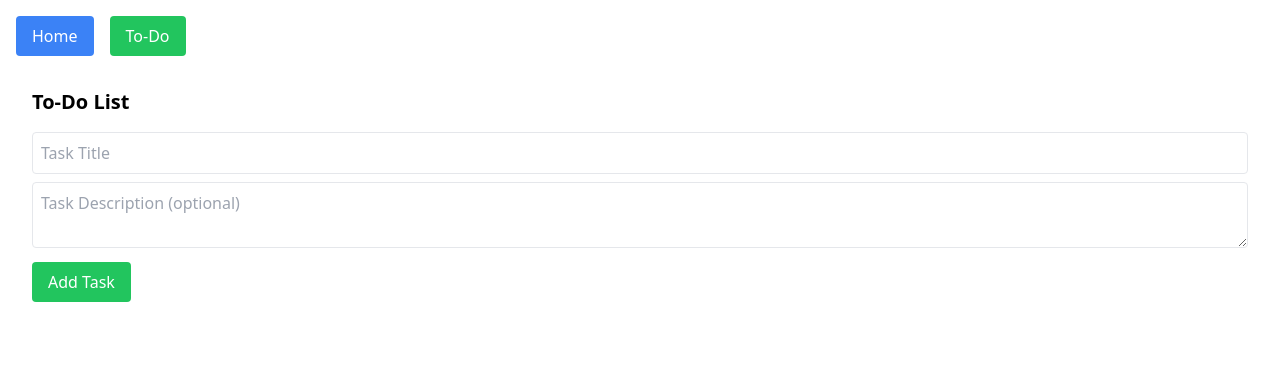
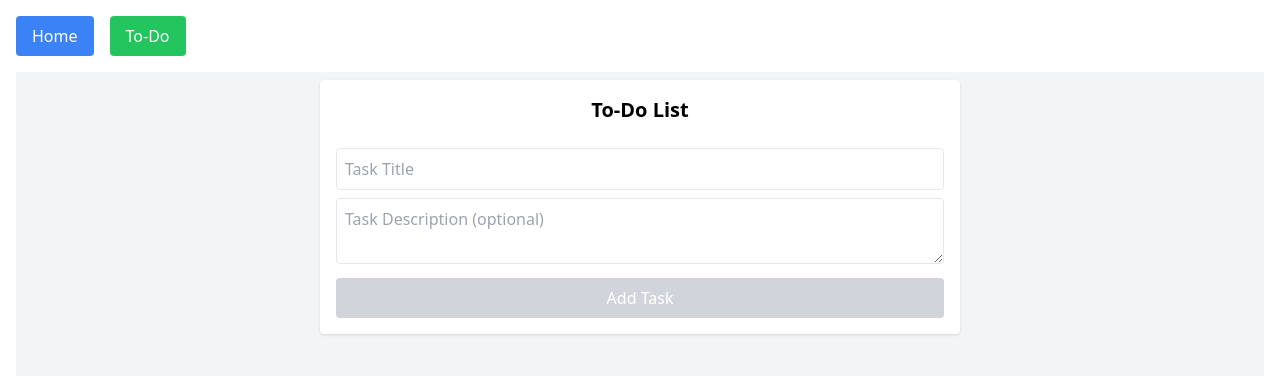
Before and after one commit to umaagaa/react, a React (Vite) app: page /todo in a window 1280 px wide. Shown: the top 376 px of the page. Built offline with nearby package versions, Linux system fonts and the light colour scheme.

Commit message:
editdelete

```diff
--- a/src/components/ToDoContainer.jsx
+++ b/src/components/ToDoContainer.jsx
@@ -1,129 +1,125 @@
 import React, { useState } from "react";
 
 const ToDoContainer = () => {
-  // State to store the list of tasks
+  // States
   const [tasks, setTasks] = useState([]);
-
-  // State to store the current task's title
   const [title, setTitle] = useState("");
-
-  // State to store the current task's description
   const [description, setDescription] = useState("");
-
-  // State to determine if the user is editing an existing task
   const [isEditing, setIsEditing] = useState(false);
-
-  // State to store the ID of the task currently being edited
   const [currentTaskId, setCurrentTaskId] = useState(null);
 
-  // Function to handle adding or updating a task
+  // Add or update a task
   const handleAddTask = () => {
-    if (!title.trim()) {
-      // Prevent adding a task with an empty title
-      alert("Task title cannot be empty!");
+    if (!title.trim() || title.length < 3) {
+      alert("Task title must be at least 3 characters long!");
       return;
     }
 
     if (isEditing) {
-      // Update an existing task
       setTasks((prevTasks) =>
         prevTasks.map((task) =>
           task.id === currentTaskId ? { ...task, title, description } : task
         )
       );
-      setIsEditing(false); // Exit editing mode
-      setCurrentTaskId(null); // Clear the current editing task ID
+      setIsEditing(false);
+      setCurrentTaskId(null);
     } else {
-      // Create a new task
       const newTask = {
-        id: Date.now(), // Unique ID based on the current timestamp
+        id: Date.now(),
         title,
         description,
       };
-      setTasks((prevTasks) => [newTask, ...prevTasks]); // Add the new task to the top of the list
+      setTasks((prevTasks) => [newTask, ...prevTasks]);
     }
 
-    // Clear the input fields
     setTitle("");
     setDescription("");
   };
 
-  // Function to delete a task
+  // Delete a task
   const handleDeleteTask = (id) => {
-    setTasks((prevTasks) => prevTasks.filter((task) => task.id !== id)); // Remove the task with the specified ID
+    setTasks((prevTasks) => prevTasks.filter((task) => task.id !== id));
   };
 
-  // Function to edit a task
+  // Edit a task
   const handleEditTask = (task) => {
-    setIsEditing(true); // Enter editing mode
-    setCurrentTaskId(task.id); // Set the task ID being edited
-    setTitle(task.title); // Populate the title input with the task's title
-    setDescription(task.description || ""); // Populate the description input
+    setIsEditing(true);
+    setCurrentTaskId(task.id);
+    setTitle(task.title);
+    setDescription(task.description || "");
   };
 
+  // Check if Add Task button should be enabled
+  const isAddButtonDisabled = !title.trim() || title.length < 3;
+
   return (
-    <div className="p-4">
-      {/* Title of the component */}
-      <h1 className="text-xl font-bold mb-4">To-Do List</h1>
+    <div className="flex justify-center items-center min-h-screen bg-gray-100">
+      <div className="w-1/2 p-4 bg-white rounded shadow absolute left-1/4 right-1/4 top-20">
+        <h1 className="text-xl font-bold mb-4 text-center">To-Do List</h1>
 
-      {/* Input fields and button for adding/updating tasks */}
-      <div className="mb-4">
-        <input
-          type="text"
-          placeholder="Task Title"
-          className="w-full border rounded p-2 mb-2"
-          value={title} // Controlled input for the task title
-          onChange={(e) => setTitle(e.target.value)} // Update the title state on input change
-        />
-        <textarea
-          placeholder="Task Description (optional)"
-          className="w-full border rounded p-2 mb-2"
-          value={description} // Controlled input for the task description
-          onChange={(e) => setDescription(e.target.value)} // Update the description state on input change
-        />
-        <button
-          onClick={handleAddTask} // Trigger add or update task logic
-          className={`${
-            isEditing ? "bg-blue-500" : "bg-green-500" // Change button color based on editing state
-          } text-white px-4 py-2 rounded`}
-        >
-          {isEditing ? "Update Task" : "Add Task"} {/* Display button label based on editing state */}
-        </button>
-      </div>
-
-      {/* List of tasks */}
-      <ul className="space-y-2">
+        {/* Task List */}
+        <ul className="space-y-2 mb-6">
           {tasks.map((task) => (
             <li
-            key={task.id} // Unique key for each task
+              key={task.id}
               className="border rounded p-4 bg-gray-100 flex justify-between items-center"
             >
               <div>
-              {/* Task title */}
                 <h2 className="font-bold">{task.title}</h2>
-              {/* Task description, if available */}
                 {task.description && <p>{task.description}</p>}
               </div>
               <div className="space-x-2">
-              {/* Edit button */}
+              <button onClick={() => handleEditTask(task)} className="text-yellow-500">
+              <svg class="h-8 w-8"  viewBox="0 0 24 24" stroke-width="2" stroke="currentColor" fill="none" stroke-linecap="round" stroke-linejoin="round">
+                <path stroke="none" d="M0 0h24v24H0z"/>
+                 <path d="M9 7 h-3a2 2 0 0 0 -2 2v9a2 2 0 0 0 2 2h9a2 2 0 0 0 2 -2v-3" />
+                 <path d="M9 15h3l8.5 -8.5a1.5 1.5 0 0 0 -3 -3l-8.5 8.5v3" />
+                 <line x1="16" y1="5" x2="19" y2="8" />
+                 </svg>
+                  </button>
                 <button
-                onClick={() => handleEditTask(task)} // Set the task for editing
-                className="bg-yellow-300 text-white px-3 py-1 rounded"
+                  onClick={() => handleDeleteTask(task.id)}
+                  className="text-red-500"
                 >
-                Edit
-              </button>
-
-              {/* Delete button */}
-              <button
-                onClick={() => handleDeleteTask(task.id)} // Delete the specified task
-                className="bg-red-500 text-white px-3 py-1 rounded"
-              >
-                Delete
+                  <svg class="h-8 w-8 "  fill="none" viewBox="0 0 24 24" stroke="currentColor">
+            <path stroke-linecap="round" stroke-linejoin="round" stroke-width="2" d="M19 7l-.867 12.142A2 2 0 0116.138 21H7.862a2 2 0 01-1.995-1.858L5 7m5 4v6m4-6v6m1-10V4a1 1 0 00-1-1h-4a1 1 0 00-1 1v3M4 7h16"/>
+              </svg>
                 </button>
               </div>
             </li>
           ))}
         </ul>
+
+        {/* Task Input Form */}
+        <div>
+          <input
+            type="text"
+            placeholder="Task Title"
+            className="w-full border rounded p-2 mb-2"
+            value={title}
+            onChange={(e) => setTitle(e.target.value)}
+          />
+          <textarea
+            placeholder="Task Description (optional)"
+            className="w-full border rounded p-2 mb-2"
+            value={description}
+            onChange={(e) => setDescription(e.target.value)}
+          />
+          <button
+            onClick={handleAddTask}
+            disabled={isAddButtonDisabled} // Disable button if title is invalid
+            className={`w-full px-4 py-2 rounded text-white ${
+              isAddButtonDisabled
+                ? "bg-gray-300 cursor-not-allowed"
+                : isEditing
+                ? "bg-blue-500"
+                : "bg-purple-600"
+            }`}
+          >
+            {isEditing ? "Update Task" : "Add Task"}
+          </button>
+        </div>
+      </div>
     </div>
   );
 };
```
Lines whose indentation alone changed are shown as unchanged.
